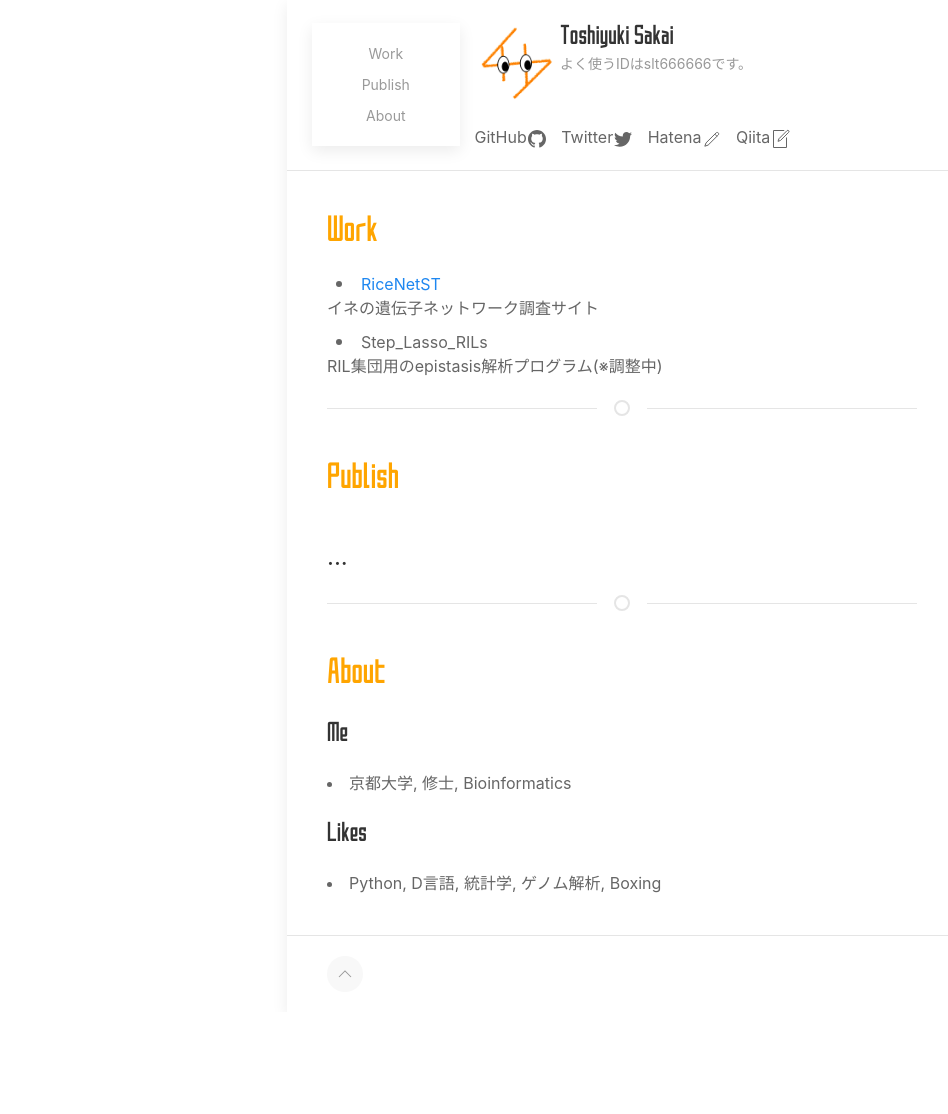
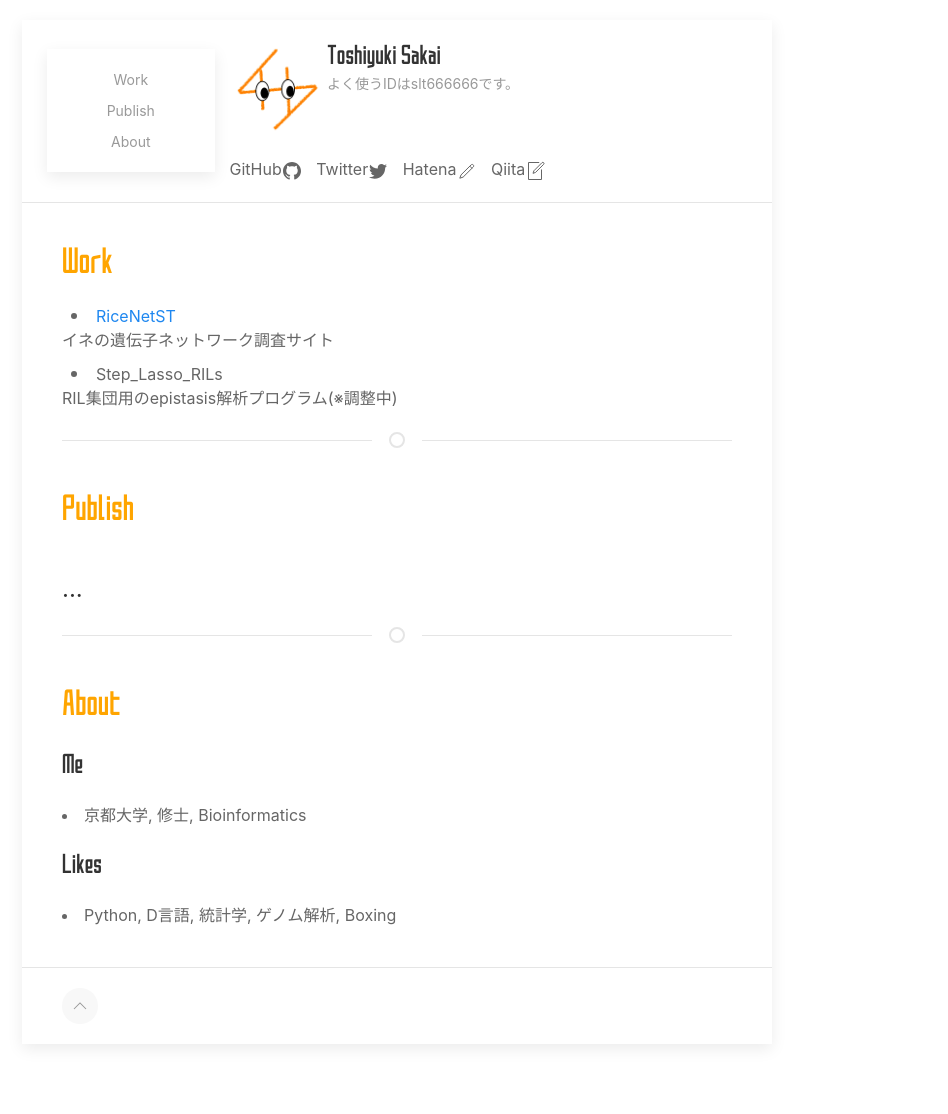
Before and after one commit to slt666666/mysite, a Django app: page / in a window 1280 px wide. Shown: the whole page, without its empty margins (18-966 px from the left). Before the commit the page ends 978 px from the top, so only its background shows below. Run offline with Django 3.2, Linux system fonts and the light colour scheme.

Commit message:
fix layout

```diff
--- a/main/templates/main/index.html
+++ b/main/templates/main/index.html
@@ -10,8 +10,8 @@
 <script src="{% static 'uikit.min.js' %}"></script>
 <script src="{% static 'uikit-icons.min.js' %}"></script>
 
-<div class="uk-container uk-width-expand uk-width-xxlarge@s">
-  <div class="uk-card uk-card-default">
+<div class="uk-container uk-container-center uk-margin-top uk-margin-large-bottom">
+  <div class="uk-card uk-card-default uk-width-auto uk-width-xxlarge@s">
       <div id="top" class="uk-card-header">
           <div class="uk-grid-small uk-flex-middle uk-width-auto" uk-grid>
               <div class="uk-card uk-card-default uk-card-body uk-width-1-4">
```
